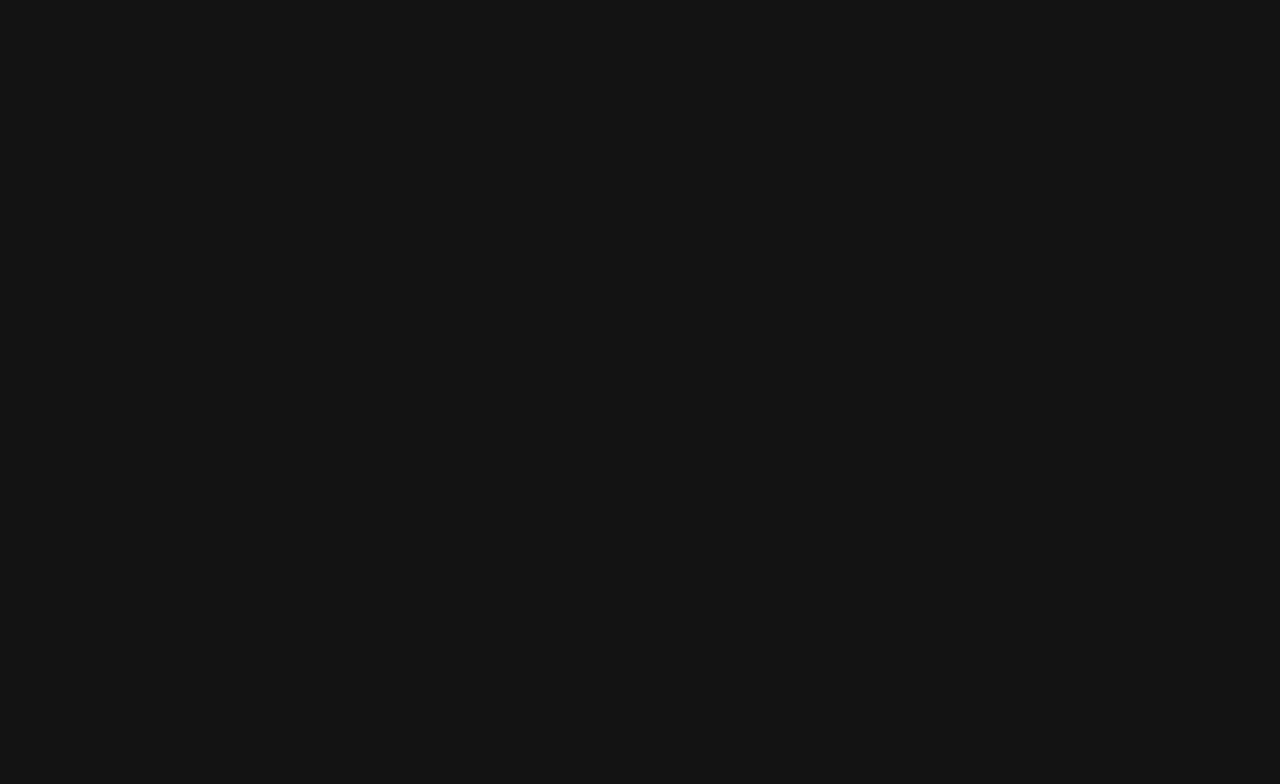
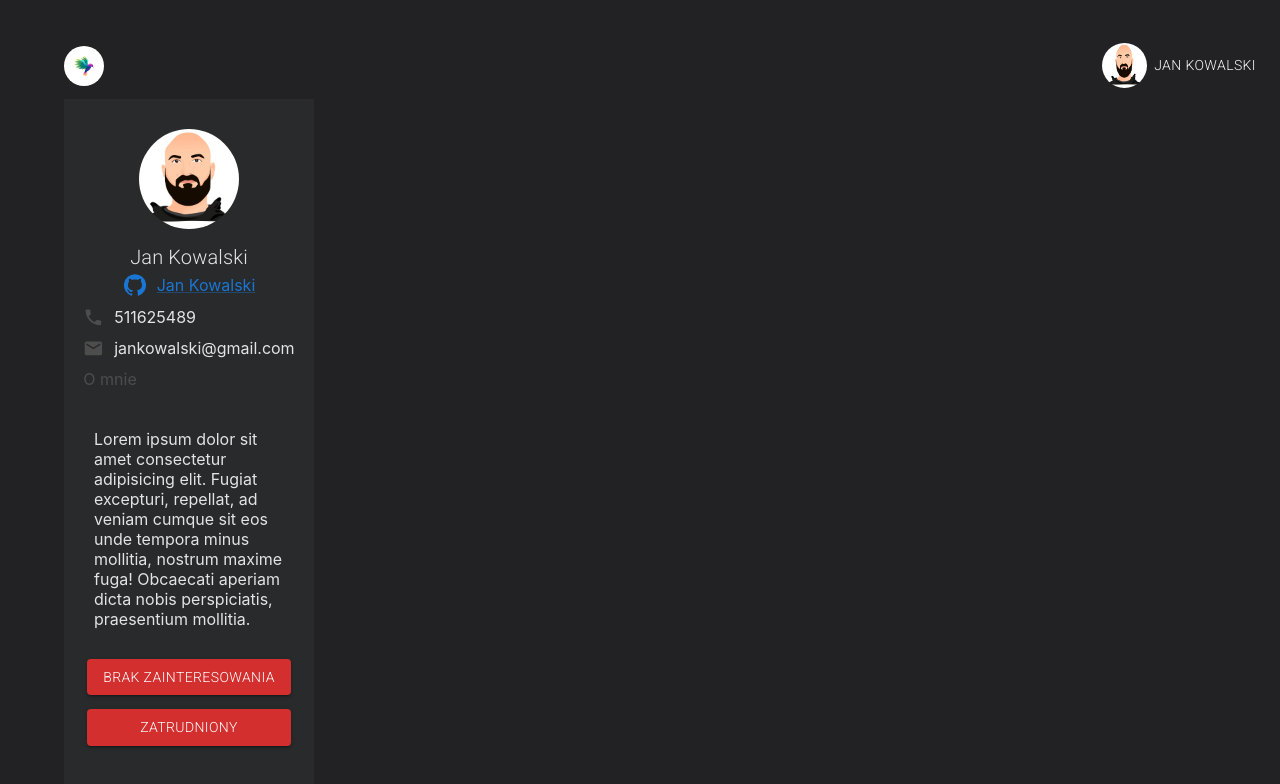
Before and after one commit to adamski83/headHunter, a React (Vite) app in the folder frontend-final-task/projectPraca/: page /userCv in a window 1280 px wide. Before the commit this address had no page. Shown: the top 784 px of the page. Built offline with nearby package versions, Linux system fonts and the light colour scheme.

Commit message:
added some styles, created Header Component

```diff
--- a/frontend-final-task/projectPraca/src/App.tsx
+++ b/frontend-final-task/projectPraca/src/App.tsx
@@ -9,7 +9,7 @@ function App() {
 		<div>
 			<Routes>
 				<Route path='login' element={<CreateUser />} />
-				<Route path='createUser' element={<CreateUserData />} />
+				<Route path='userCv' element={<CreateUserData />} />
 			</Routes>
 		</div>
 	);
--- a/frontend-final-task/projectPraca/src/components/CreateUserData.tsx
+++ b/frontend-final-task/projectPraca/src/components/CreateUserData.tsx
@@ -1,6 +1,7 @@
 import React, { useState } from 'react';
 import { Container } from '@mui/material';
 import User from './User';
+import Header from './Header';
 
 const CreateUserData = () => {
 	const [education, setEducation] = useState('');
@@ -12,8 +13,9 @@ const CreateUserData = () => {
 
 	return (
 		<Container>
+			<Header />
 			<User />
-			<div>
+			{/* <div>
 				<form>
 					<input type='text' placeholder='edukacja' />
 					<input type='text' placeholder='kursy' />
@@ -48,7 +50,7 @@ const CreateUserData = () => {
 						<option value={10}>ponad 10 lat doświadczenia</option>
 					</select>
 				</form>
-			</div>
+			</div> */}
 		</Container>
 	);
 };
--- /dev/null
+++ b/frontend-final-task/projectPraca/src/components/Header.tsx
@@ -0,0 +1,24 @@
+import React from 'react';
+import Logo from '../../src/assets/logo.avif';
+import Box from '@mui/material/Box';
+import Avatar from '@mui/material/Avatar';
+import PositionedMenu from './PositionedMenu';
+
+const Header = () => {
+	return (
+		<Box
+			sx={{
+				width: '1200px',
+				heigth: '80px',
+				display: 'flex',
+				flexDirection: 'row',
+				justifyContent: 'space-between',
+				alignItems: 'center',
+			}}>
+			<Avatar src={Logo} sizes='large' />
+			<PositionedMenu />
+		</Box>
+	);
+};
+
+export default Header;
--- /dev/null
+++ b/frontend-final-task/projectPraca/src/components/PositionedMenu.tsx
@@ -0,0 +1,58 @@
+import * as React from 'react';
+import Button from '@mui/material/Button';
+import Menu from '@mui/material/Menu';
+import MenuItem from '@mui/material/MenuItem';
+import { userDara } from './User';
+
+export default function PositionedMenu() {
+	const [anchorEl, setAnchorEl] = React.useState<null | HTMLElement>(null);
+	const open = Boolean(anchorEl);
+	const handleClick = (event: React.MouseEvent<HTMLElement>) => {
+		setAnchorEl(event.currentTarget);
+	};
+	const handleClose = () => {
+		setAnchorEl(null);
+	};
+
+	return (
+		<div>
+			<Button
+				style={{ color: '#F7F7F7' }}
+				id='demo-positioned-button'
+				aria-controls={open ? 'demo-positioned-menu' : undefined}
+				aria-haspopup='true'
+				aria-expanded={open ? 'true' : undefined}
+				onClick={handleClick}>
+				<img
+					src={userDara.photo}
+					alt='photo'
+					style={{
+						width: '45px',
+						height: '45px',
+						borderRadius: '22.5px',
+						margin: '5px 7px',
+					}}
+				/>
+				{`${userDara.name} ${userDara.surname}`}
+			</Button>
+			<Menu
+				id='demo-positioned-menu'
+				aria-labelledby='demo-positioned-button'
+				anchorEl={anchorEl}
+				open={open}
+				onClose={handleClose}
+				anchorOrigin={{
+					vertical: 'top',
+					horizontal: 'left',
+				}}
+				transformOrigin={{
+					vertical: 'top',
+					horizontal: 'left',
+				}}>
+				<MenuItem onClick={handleClose}>Profile</MenuItem>
+				<MenuItem onClick={handleClose}>My account</MenuItem>
+				<MenuItem onClick={handleClose}>Logout</MenuItem>
+			</Menu>
+		</div>
+	);
+}
--- a/frontend-final-task/projectPraca/src/components/User.tsx
+++ b/frontend-final-task/projectPraca/src/components/User.tsx
@@ -7,33 +7,45 @@ import { Typography } from '@mui/material';
 import LocalPhoneIcon from '@mui/icons-material/LocalPhone';
 import GitHubIcon from '@mui/icons-material/GitHub';
 import EmailIcon from '@mui/icons-material/Email';
+import Button from '@mui/material/Button';
+import photo from '../assets/random_user.jpg';
 
-const userDara = {
+export const userDara = {
 	name: 'Jan',
 	surname: 'Kowalski',
 	mobile: '511625489',
 	email: 'jankowalski@gmail.com',
+	photo,
 };
 const User = () => {
 	const { name, surname, mobile, email } = userDara;
 	return (
 		<Box
 			sx={{
-				width: 300,
-				height: 300,
-				backgroundColor: 'transparent',
+				width: 250,
+				height: 700,
+				backgroundColor: '#292A2B',
 				display: 'flex',
 				flexDirection: 'column',
 				justifyContent: 'flex-start',
 				alignItems: 'center',
-				// '&:hover': {
-				// 	backgroundColor: 'primary.main',
-				// 	opacity: [0.9, 0.8, 0.7],
-				// },
+			}}>
+			<Box
+				sx={{
+					width: 250,
+					display: 'flex',
+					flexDirection: 'column',
+					alignItems: 'center',
+					backgroundColor: 'inherit',
 				}}>
 				<Avatar
 					src={randomUser}
-				sx={{ width: 150, height: 150, display: 'flex' }}
+					sx={{
+						width: 100,
+						height: 100,
+						display: 'flex',
+						margin: '30px 50px 12px 50px ',
+					}}
 				/>
 				<Typography variant='h6'>{`${name} ${surname}`}</Typography>
 				<Box
@@ -46,6 +58,13 @@ const User = () => {
 					<GitHubIcon color='primary' />
 					<Link href='#'>{`${name} ${surname}`}</Link>
 				</Box>
+				<div
+					style={{
+						display: 'flex',
+						flexDirection: 'column',
+						alignItems: 'baseline',
+						marginBottom: '10px',
+					}}>
 					<Box
 						sx={{
 							display: 'flex',
@@ -53,9 +72,16 @@ const User = () => {
 							alignItems: 'center',
 							gap: '10px',
 							fontSize: '1.6em',
+							marginBottom: '10px',
+							marginTop: '10px',
 						}}>
-				<LocalPhoneIcon sx={{ color: '#555', fontSize: '1.1em' }} />
-				<Typography variant='h6'>{mobile}</Typography>
+						<LocalPhoneIcon
+							sx={{
+								color: '#4D4D4D',
+								fontSize: '1.3rem',
+							}}
+						/>
+						<p style={{ fontSize: '1rem' }}>{mobile}</p>
 					</Box>
 					<Box
 						sx={{
@@ -64,9 +90,37 @@ const User = () => {
 							alignItems: 'center',
 							gap: '10px',
 							fontSize: '1.6em',
+							marginBottom: '10px',
 						}}>
-				<EmailIcon sx={{ color: '#555', fontSize: '1.1em' }} />
-				<Typography variant='h6'>{email}</Typography>
+						<EmailIcon
+							sx={{
+								color: '#4D4D4D',
+								fontSize: '1.3rem',
+							}}
+						/>
+						<p style={{ fontSize: '1rem' }}>{email}</p>
+					</Box>
+					<p style={{ color: '#4D4D4D' }}>O mnie</p>
+				</div>
+				<p style={{ textAlign: 'left', margin: '30px' }}>
+					Lorem ipsum dolor sit amet consectetur adipisicing elit.
+					Fugiat excepturi, repellat, ad veniam cumque sit eos unde
+					tempora minus mollitia, nostrum maxime fuga! Obcaecati
+					aperiam dicta nobis perspiciatis, praesentium mollitia.
+				</p>
+				<Box
+					style={{
+						display: 'flex',
+						flexDirection: 'column',
+						gap: '14px 0',
+					}}>
+					<Button variant='contained' color='error' fullWidth={true}>
+						Brak Zainteresowania
+					</Button>
+					<Button variant='contained' color='error' fullWidth={true}>
+						Zatrudniony
+					</Button>
+				</Box>
 			</Box>
 		</Box>
 	);
--- a/frontend-final-task/projectPraca/src/index.css
+++ b/frontend-final-task/projectPraca/src/index.css
@@ -6,7 +6,7 @@
 :root {
 	font-family: Inter, system-ui, Avenir, Helvetica, Arial, sans-serif;
 	color: rgba(255, 255, 255, 0.87);
-	background-color: #131313;
+	background-color: #222224;
 	-webkit-font-smoothing: antialiased;
 	-moz-osx-font-smoothing: grayscale;
 }
```
Lines whose indentation alone changed are shown as unchanged.
